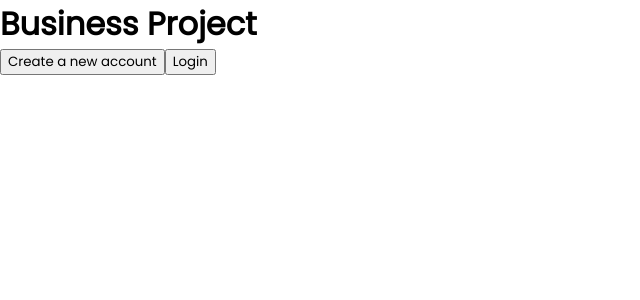
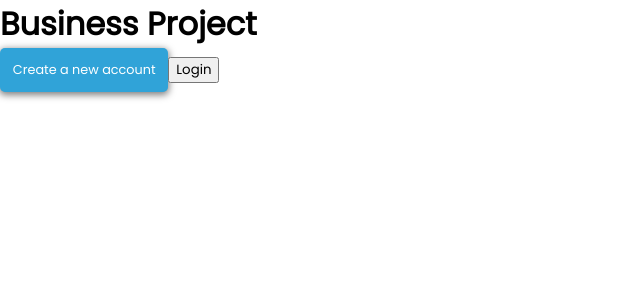
Before and after one commit to msoderblom/assignment-2-business-project, a React (Create React App) app: page / in a window 1280 px wide. Shown: the top 300 px of the page, without its empty margins (0-640 px from the left). Built offline with nearby package versions, Linux system fonts and the light colour scheme.

Commit message:
Create styled button component

```diff
--- /dev/null
+++ b/src/components/Button.jsx
@@ -0,0 +1,24 @@
+import React from "react";
+import styled from "styled-components";
+
+const ButtonStyled = styled.button`
+  appearance: none;
+  background-color: ${(props) => props.theme.summerSky};
+  border: none;
+  border-radius: 5px;
+  box-shadow: 0px 2px 7px 1px rgba(0, 0, 0, 0.5);
+  color: white;
+  font-size: 0.8em;
+  padding: 1em;
+  transition: background-color 0.25s, color 0.25s;
+
+  &:hover {
+    color: ${(props) => props.theme.summerSky};
+    background-color: white;
+    cursor: pointer;
+  }
+`;
+
+export default function Button({ title }) {
+  return <ButtonStyled>{title}</ButtonStyled>;
+}
--- a/src/pages/StartPage.jsx
+++ b/src/pages/StartPage.jsx
@@ -1,12 +1,13 @@
 import React from "react";
 import { Link } from "react-router-dom";
+import Button from "../components/Button";
 
 export default function StartPage() {
   return (
     <div>
       <h1>Business Project</h1>
       <Link to="/register">
-        <button>Create a new account</button>
+        <Button title="Create a new account" />
       </Link>
       <Link to="/login">
         <button>Login</button>
```
